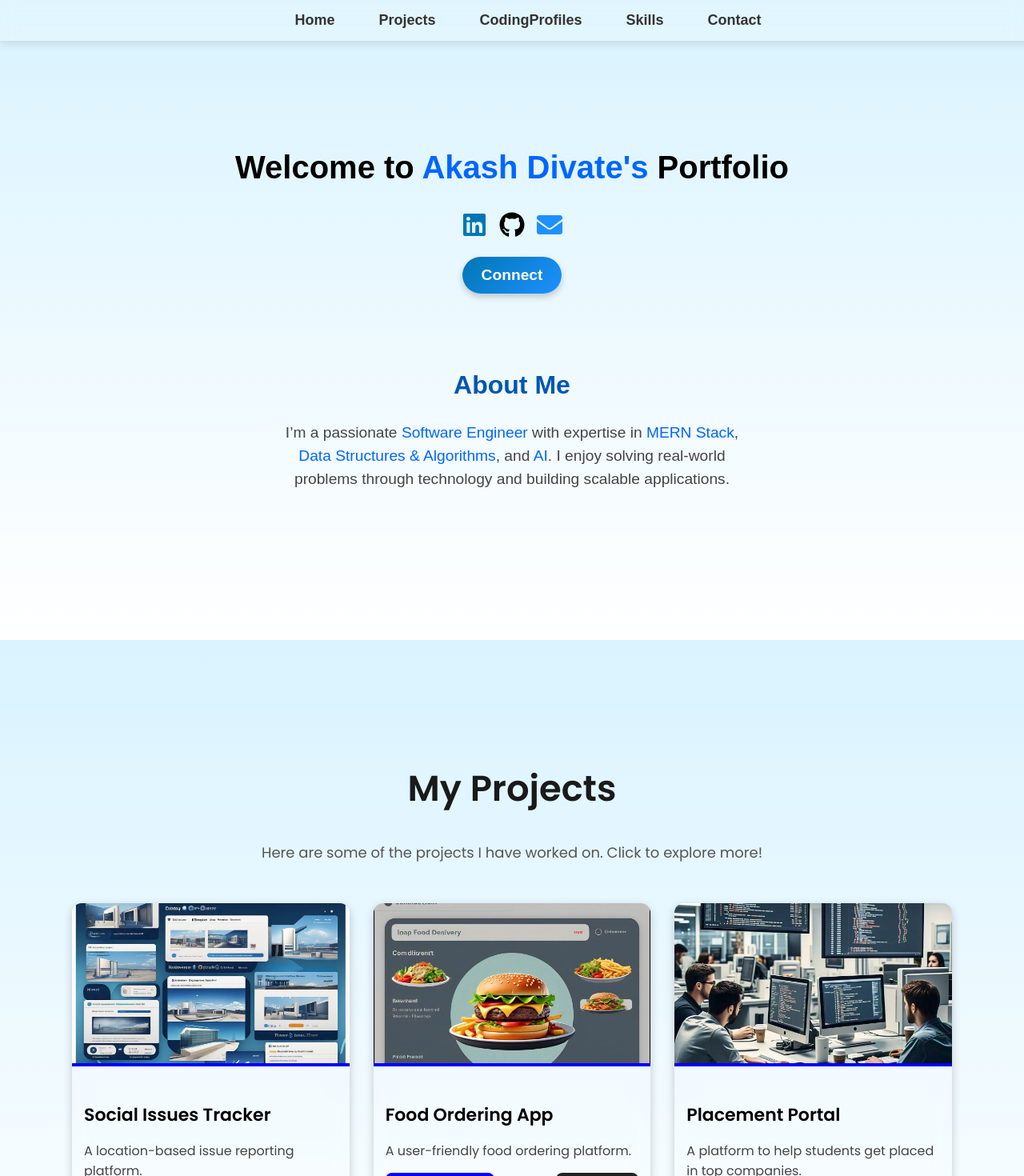
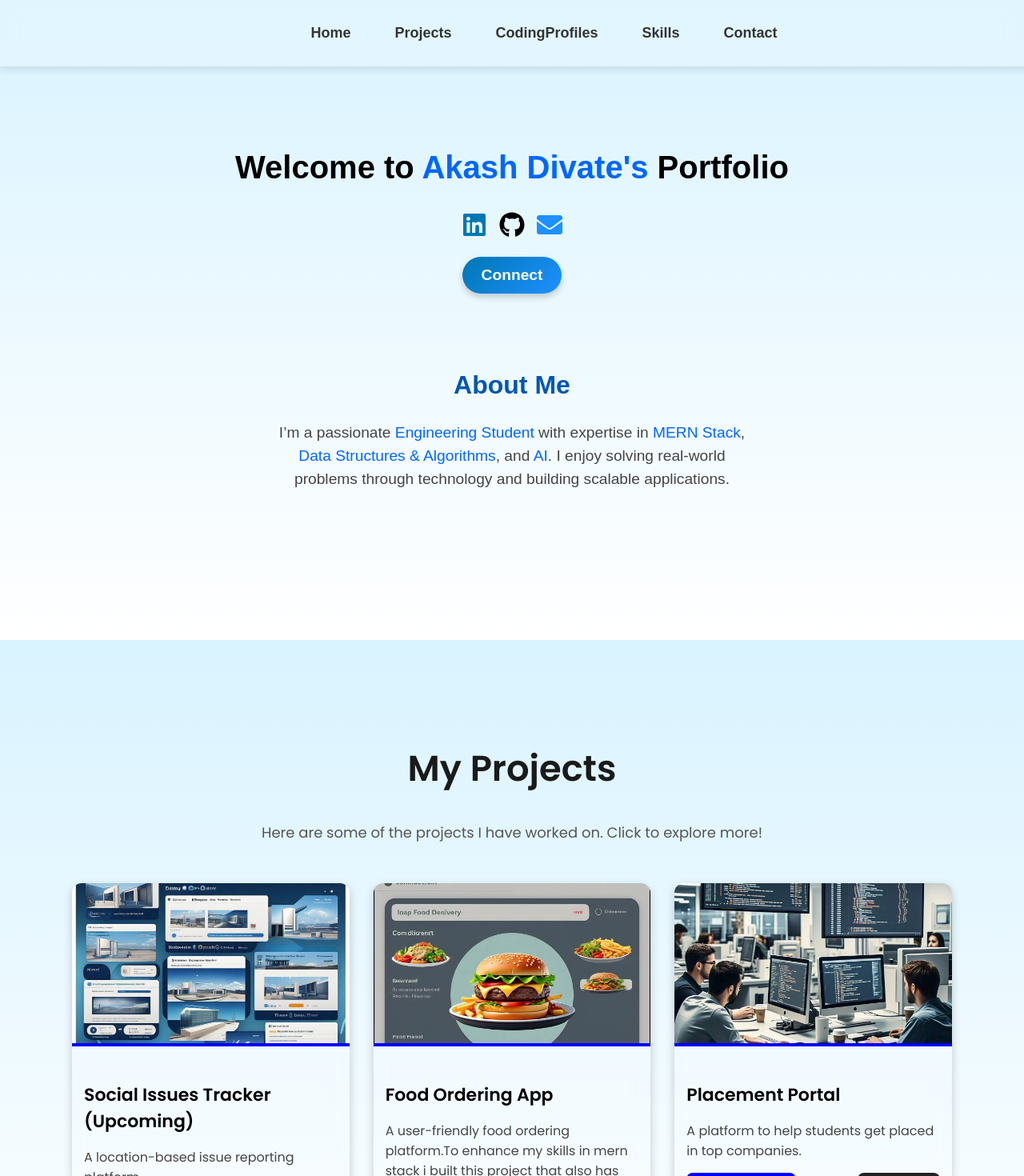
Before and after one commit to AkashD625/MyPortfolio_Website, a React (Vite) app: page / in a window 1280 px wide. Shown: the top 1470 px of the page at 80% size. Built offline with nearby package versions, Linux system fonts and the light colour scheme.

Commit message:
Some minor changes

```diff
--- a/src/components/Coding.jsx
+++ b/src/components/Coding.jsx
@@ -1,5 +1,10 @@
 import React from "react";
-import { SiLeetcode, SiCodechef, SiCodeforces, SiGeeksforgeeks } from "react-icons/si";
+import {
+  SiLeetcode,
+  SiCodechef,
+  SiCodeforces,
+  SiGeeksforgeeks,
+} from "react-icons/si";
 import "./Coding.css";
 
 const codingProfiles = [
@@ -20,7 +25,7 @@ const codingProfiles = [
   },
   {
     name: "GeeksforGeeks",
-    link: "https://auth.geeksforgeeks.org/user/akashdivate",
+    link: "https://www.geeksforgeeks.org/user/divateat95a/",
     icon: <SiGeeksforgeeks className="gfg-icon" />,
   },
 ];
@@ -30,12 +35,20 @@ const Coding = () => {
     <section className="coding-container">
       <h2 className="section-title">Coding Profiles</h2>
       <p className="coding-description">
-        I actively solve problems and participate in competitive programming contests to improve my{" "}
-        <span className="highlight">Data Structures & Algorithms</span> skills across multiple platforms.
+        I actively solve problems and participate in competitive programming
+        contests to improve my{" "}
+        <span className="highlight">Data Structures & Algorithms</span> skills
+        across multiple platforms.
       </p>
       <div className="coding-grid">
         {codingProfiles.map((profile, index) => (
-          <a key={index} href={profile.link} target="_blank" rel="noopener noreferrer" className="coding-card">
+          <a
+            key={index}
+            href={profile.link}
+            target="_blank"
+            rel="noopener noreferrer"
+            className="coding-card"
+          >
             <div className="icon-container">{profile.icon}</div>
             <h3 className="profile-name">{profile.name}</h3>
           </a>
--- a/src/components/Home.jsx
+++ b/src/components/Home.jsx
@@ -34,7 +34,7 @@ const Home = () => {
         <div className="about-me">
           <h2 className="about-title">About Me</h2>
           <p className="about-text">
-            I’m a passionate <span className="highlight">Software Engineer</span> with expertise in{" "}
+            I’m a passionate <span className="highlight">Engineering Student</span> with expertise in{" "}
             <span className="highlight">MERN Stack</span>,{" "}
             <span className="highlight">Data Structures & Algorithms</span>, and <span className="highlight">AI</span>.
             I enjoy solving real-world problems through technology and building scalable applications.
--- a/src/components/Navbar.css
+++ b/src/components/Navbar.css
@@ -21,8 +21,8 @@
   list-style: none;
   display: flex;
   gap: 25px;
-  padding: 0;
-  margin: 0;
+  padding: 50;
+  margin: 20;
 }
 
 .nav-links li {
--- a/src/components/Navbar.jsx
+++ b/src/components/Navbar.jsx
@@ -31,6 +31,7 @@ const Navbar = () => {
       </ul>
 
 
+
     </nav>
   );
 };
--- a/src/components/Projects.jsx
+++ b/src/components/Projects.jsx
@@ -10,27 +10,28 @@ import project3 from "../assets/images/pro3.jpg";
 // Project data
 const projects = [
   {
-    title: "Social Issues Tracker",
+    title: "Social Issues Tracker (Upcoming)",
     description: "A location-based issue reporting platform.",
     img: project1,
-    link: "#",
-    github: "https://github.com/akashdivate/social-issues-tracker",
+    link: "https://github.com/AkashD625/LocalIssues-tracker-Web-appliication-",
+    github: "https://github.com/AkashD625/LocalIssues-tracker-Web-appliication-",
   },
   {
     title: "Food Ordering App",
-    description: "A user-friendly food ordering platform.",
+    description: "A user-friendly food ordering platform.To enhance my skills in mern stack i built this project that also has payment gatway.",
     img: project2,
-    link: "#",
-    github: "https://github.com/akashdivate/food-ordering-app",
+    link: "https://vegy-food-delivery-app-1.onrender.com/",
+    github: "https://github.com/AkashD625/Vegy---food-delivery-app",
   },
   {
     title: "Placement Portal",
     description: "A platform to help students get placed in top companies.",
     img: project3,
-    link: "#",
-    github: "https://github.com/akashdivate/placement-portal",
+    link: "https://github.com/AkashD625/DBMS-project-Placementor-",
+    github: "https://github.com/AkashD625/DBMS-project-Placementor-",
   },
 ];
+
 
 const Projects = () => {
   return (
```
